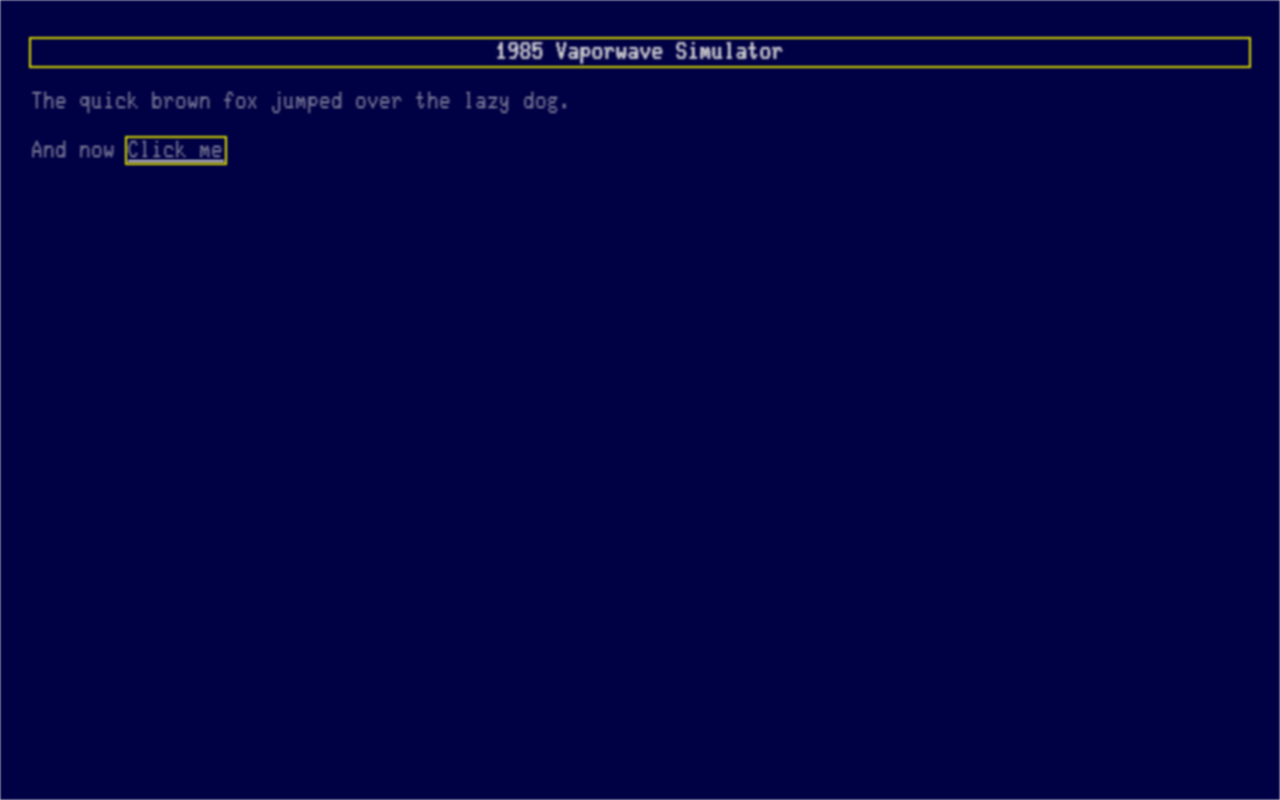
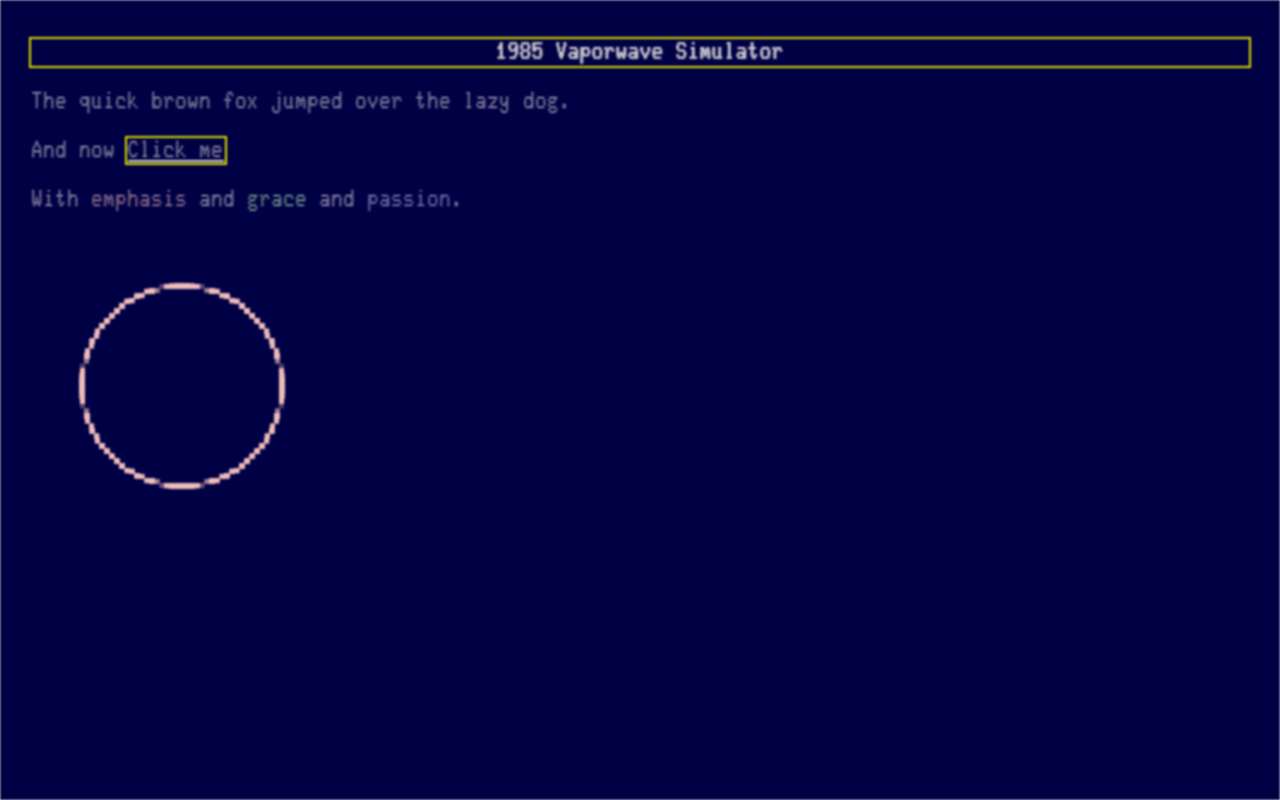
Before and after one commit to aredridel/naplps-look, a website: page index.html in a window 1280 px wide. Drawn offline with Linux system fonts and the light colour scheme.

Commit message:
Pixelate SVGs

```diff
--- a/index.html
+++ b/index.html
@@ -1,4 +1,5 @@
 <!DOCTYPE html>
+<meta charset='utf-8'>
 
 <link rel='stylesheet' href='vaporwave.css'>
 
@@ -7,3 +8,19 @@
 <p>The quick brown fox jumped over the lazy dog.</p>
 
 <p>And now <a href="2.html">Click me</a></p>
+
+<p>With <em>emphasis</em> and <strong>grace</strong> and <i>passion</i>.</p>
+
+<svg width="300" height="300">
+      <circle cx="150" cy="150" r="100" stroke="var(--color-pink)" fill="none" />
+</svg>
+
+<svg x="0px" y="0px" width="0px" height="0px" hidden>
+  <filter id="pixelate" x="0" y="0">
+    <feFlood x="4" y="4" height="2" width="2"/>
+    <feComposite width="5" height="5"/>
+    <feTile result="a"/>
+    <feComposite in="SourceGraphic" in2="a" operator="in"/>
+    <feMorphology operator="dilate" radius="2"/>
+  </filter>
+</svg>
--- a/vaporwave.css
+++ b/vaporwave.css
@@ -11,27 +11,59 @@
     box-sizing: border-box;
     margin: 1em;
     padding: 0;
-    background-color: #000044;
-    color: #dedddd;
+    background-color: var(--color-navy);
+    color: var(--color-white);
     filter: blur(1px);
     font-size: 24px;
     font-family: "Glass TTY VT320";
+
+    --color-yellow: #dddd00;
+    --color-navy: #000044;
+    --color-pink: #eebbbb;
+    --color-green: #bbeebb;
+    --color-blue: #bbbbee;
+    --color-white: #dedddd;
 }
 
 h1 {
     text-align: center;
     font-size: inherit;
-    outline: 2px solid #dddd00;
+    outline: 2px solid var(--color-yellow);
     outline-offset: 1px;
 }
 
 a {
     color: inherit;
-    outline: 2px solid #dddd00;
+    outline: 2px solid var(--color-yellow);
     outline-offset: 1px;
 }
 
+em {
+    font-style: normal;
+    color: var(--color-pink);
+}
+
+strong {
+    font-style: normal;
+    font-weight: normal;
+    color: var(--color-green);
+}
+
+i {
+    font-style: normal;
+    font-weight: normal;
+    color: var(--color-blue);
+}
+
 a:focus {
-    outline: 2px dashed #dddd00;
+    outline: 2px dashed var(--color-yellow);
     outline-offset: 1px;
 }
+
+svg:not([hidden]) {
+    filter: url(#pixelate);
+}
+
+svg * {
+    stroke-width: 2.5;
+}
```
